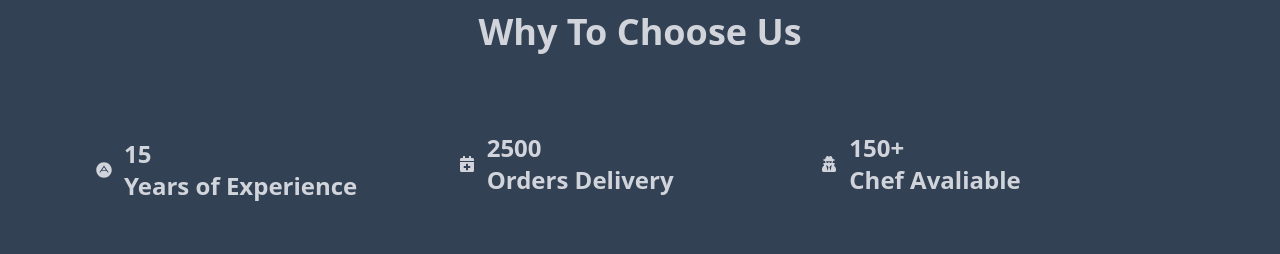
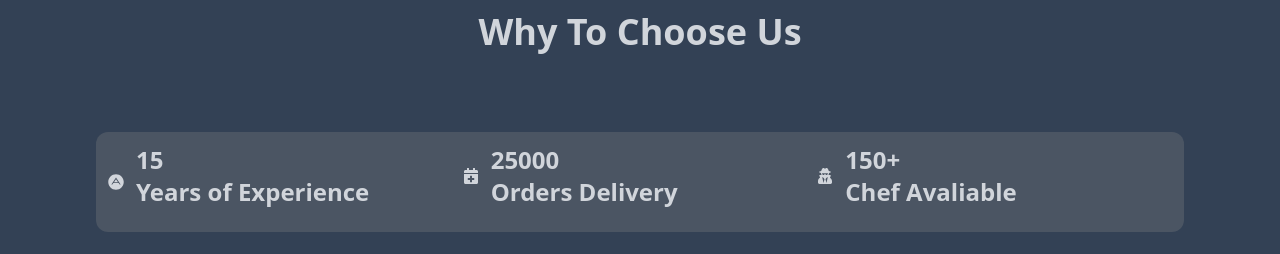
Before and after one commit to ZAHIRULISLAM-CSE/Yummy-Foodies-Client, a React (Vite) app: page / in a window 1280 px wide. Shown: the part 1040-1294 px from the top of the page. Built offline with nearby package versions, Linux system fonts and the light colour scheme; no server answers.

Commit message:
update some design

```diff
--- a/src/components/homepage/ChefInfoCard.jsx
+++ b/src/components/homepage/ChefInfoCard.jsx
@@ -1,6 +1,9 @@
 import React from "react";
 import { Link } from "react-router-dom";
 import LazyLoad from 'react-lazy-load';
+import { FaRecordVinyl } from "react-icons/fa";
+import { FaHeart } from "react-icons/fa";
+import { FaServer } from "react-icons/fa";
 
 const ChefInfoCard = (props) => {
   const { chef_img, chef_name, experience, likes, number_of_receipe,id } =
@@ -8,7 +11,7 @@ const ChefInfoCard = (props) => {
   return (
     <div className="w-[85%] mb-6 mx-auto">
       <div className="max-w-sm bg-slate-600   rounded-lg shadow dark:bg-gray-800">
-      <LazyLoad height={240} width="" onContentVisible={() => {console.log('loaded!')}}   threshold={0.5}>
+      <LazyLoad height={240} width="" onContentVisible={() => {console.log('loaded!')}}   threshold={0.4}>
           <img
             className=" w-full md:w-full rounded-t-lg"
             src={chef_img}
@@ -16,19 +19,14 @@ const ChefInfoCard = (props) => {
           />
         </LazyLoad>
         <div className="p-5">
-            <h5 className="mb-2 text-xl font-bold tracking-tight text-gray-300 dark:text-white">
-              Name:{chef_name}
+            <h5 className="mb-2 mt-3 text-2xl font-bold tracking-tight text-white dark:text-white">
+              {chef_name}
             </h5>
-          <p className="mb-3 text-xl font-normal text-black">
-            Experiences:{experience}
-          </p>
-          <p className="mb-3 text-xl font-normal text-black">
-            Likes:{likes}
-          </p>
-          <p className="mb-3 text-xl font-normal text-black">
-            Total Receipe:{number_of_receipe}
-          </p>
-          <Link to={`/chefRecipe/${id}`} className="inline-flex items-center px-3 py-2 text-sm font-medium text-center text-white bg-blue-700 rounded-lg hover:bg-blue-800 focus:ring-4 focus:outline-none focus:ring-blue-300 dark:bg-blue-600 dark:hover:bg-blue-700 dark:focus:ring-blue-800"
+            <p className="mt-4 inline-flex  text-gray-300 items-center gap-3 text-xl"> <FaRecordVinyl></FaRecordVinyl> Experience: {experience}</p>
+            <br />
+            <p className="text-xl text-gray-300  mt-4 inline-flex items-center gap-3"> <FaHeart></FaHeart>Likes: {likes} </p>
+          <p className="text-xl text-gray-300 inline-flex mt-4 items-center gap-3"> <FaServer></FaServer> Number of Receipes:  {number_of_receipe} </p>
+          <Link to={`/chefRecipe/${id}`} className="inline-flex mt-4 items-center px-3 py-2 text-sm font-medium text-center text-white bg-blue-700 rounded-lg hover:bg-blue-800 focus:ring-4 focus:outline-none focus:ring-blue-300 dark:bg-blue-600 dark:hover:bg-blue-700 dark:focus:ring-blue-800"
             >
             View  Recipes
             <svg
--- a/src/components/whytochoose/WhyToChooseUs.jsx
+++ b/src/components/whytochoose/WhyToChooseUs.jsx
@@ -12,12 +12,12 @@ const WhyToChooseUs = () => {
       <h1 className="text-center  mt-8 text-4xl font-semibold">
         Why To Choose Us
       </h1>
-      <div className="grid mt-12 mb-12  md:mt-20 grid-cols-1  md:grid-cols-3">
+      <div className="grid mt-12 mb-12 bg-gray-600 p-3 rounded-xl  md:mt-20 grid-cols-1  md:grid-cols-3">
         <div className="flex items-center gap-3">
           <div>
             <FaAdn></FaAdn>
           </div>
-          <div>
+          <div className="mb-3">
             <h1 className="text-2xl font-bold">15</h1>
             <p className="text-2xl font-semibold">Years of Experience</p>
           </div>
@@ -27,7 +27,7 @@ const WhyToChooseUs = () => {
             <FaCalendarPlus></FaCalendarPlus>
           </div>
           <div>
-            <h1 className="text-2xl font-bold">2500</h1>
+            <h1 className="text-2xl font-bold">25000</h1>
             <p className="text-2xl font-semibold">Orders Delivery</p>
           </div>
         </div>
```
